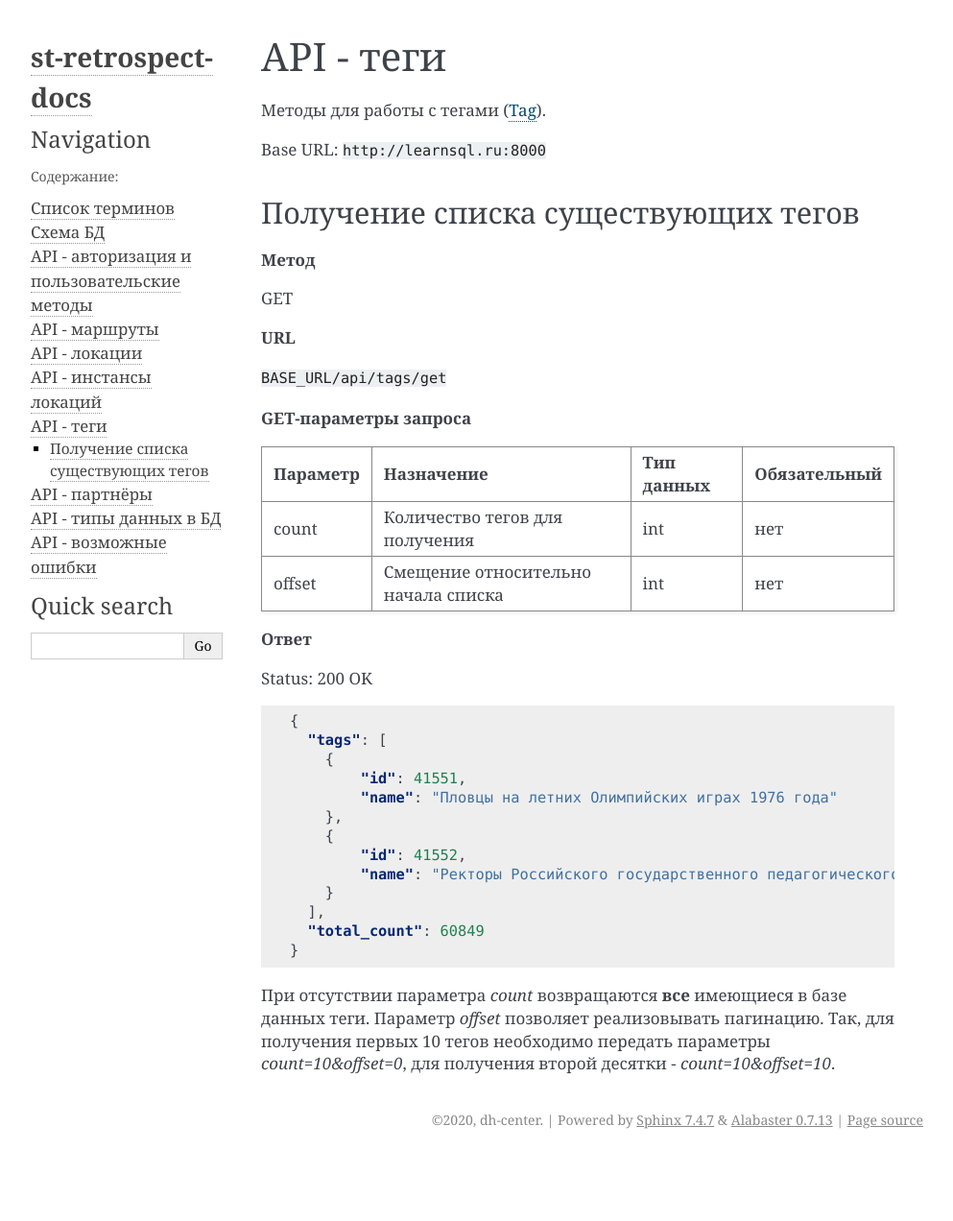
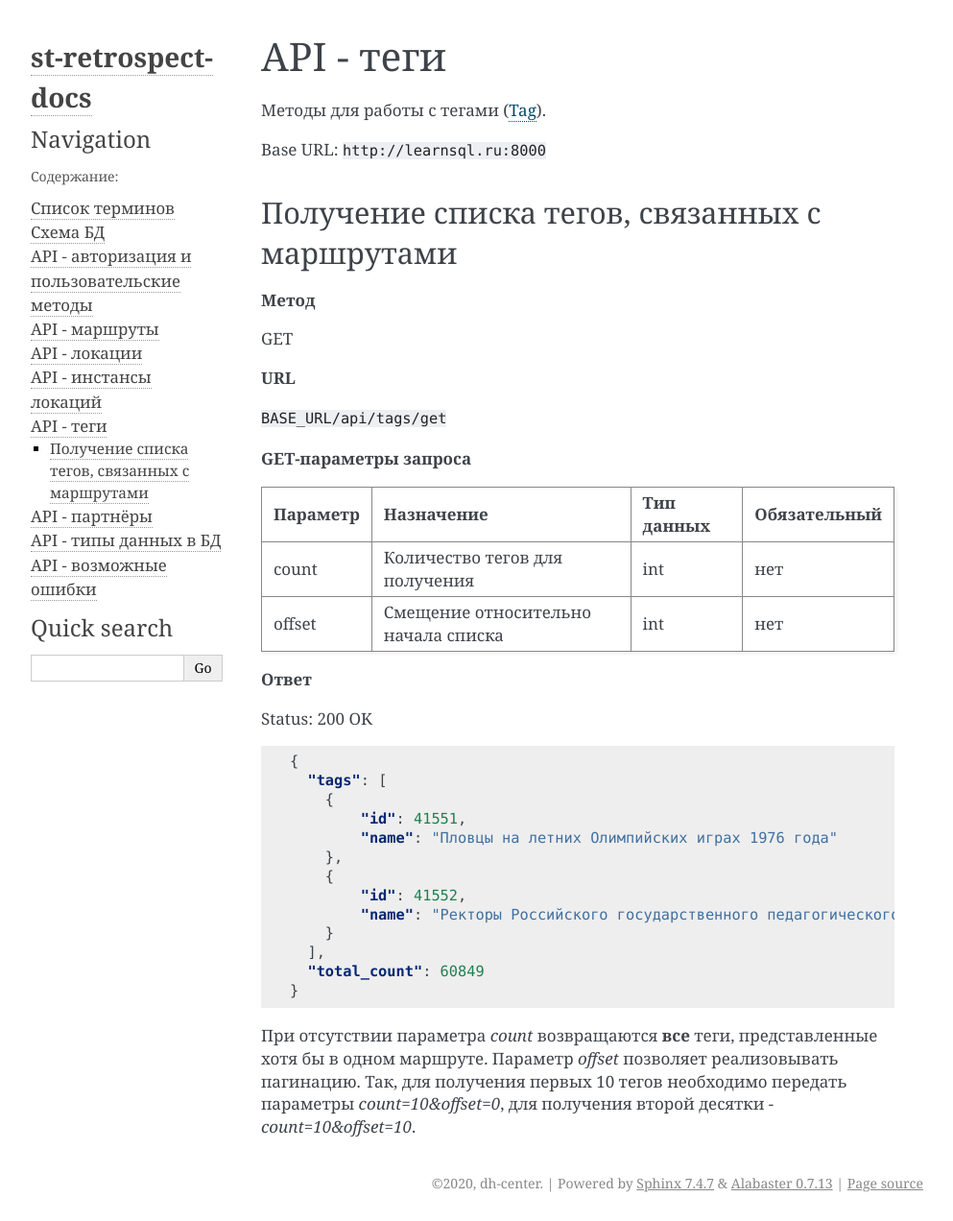
Before and after one commit to dh-center/st-retrospect-docs, a Sphinx documentation site: the page built from docs/pages/api-spec-tags.rst, in a window 1280 px wide. Shown: the whole page at 96% size, without its empty margins (148-1141 px from the left). Built offline with Sphinx 7.4.7, drawn with Linux system fonts in a browser that asks for light colours; before the commit the page ends 1206 px from its top, so only the background shows below that.

Commit message:
Updated tags/get description

```diff
--- a/docs/pages/api-spec-tags.rst
+++ b/docs/pages/api-spec-tags.rst
@@ -5,8 +5,8 @@ API - теги
 Base URL: ``http://learnsql.ru:8000``
 
 
-Получение списка существующих тегов
--------------------------------------------
+Получение списка тегов, связанных с маршрутами
+----------------------------------------------
 
 **Метод**
 
@@ -46,4 +46,4 @@ Status: 200 OK
       "total_count": 60849
     }
 
-При отсутствии параметра *count* возвращаются **все** имеющиеся в базе данных теги. Параметр *offset* позволяет реализовывать пагинацию. Так, для получения первых 10 тегов необходимо передать параметры *count=10&offset=0*, для получения второй десятки - *count=10&offset=10*.
+При отсутствии параметра *count* возвращаются **все** теги, представленные хотя бы в одном маршруте. Параметр *offset* позволяет реализовывать пагинацию. Так, для получения первых 10 тегов необходимо передать параметры *count=10&offset=0*, для получения второй десятки - *count=10&offset=10*.
```
